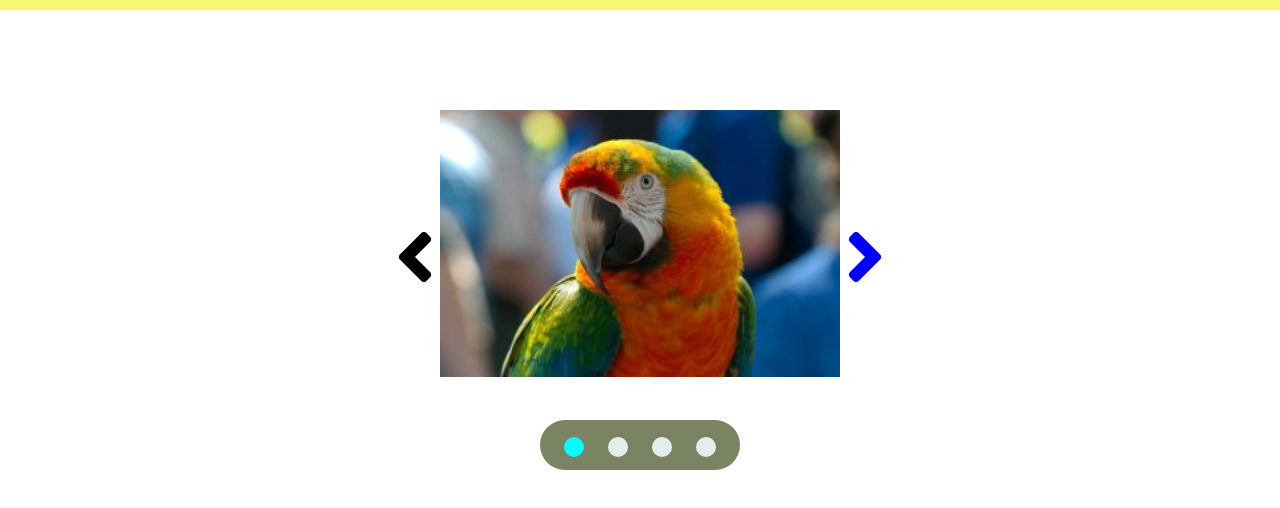
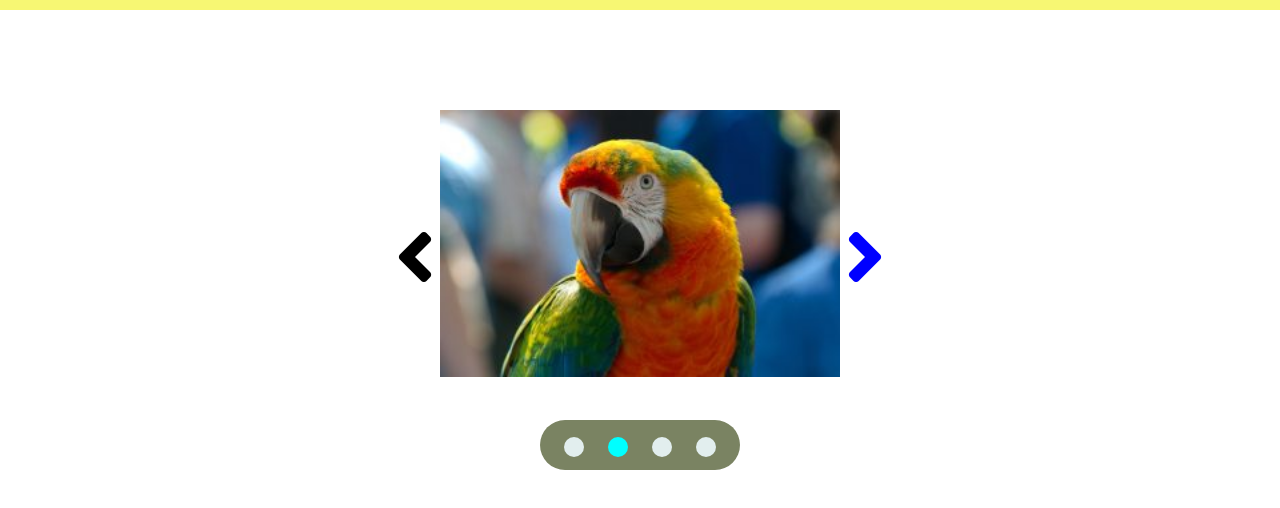
Before and after one commit to merlino79/js-jq-carousel, a plain HTML site: page index.html in a window 1280 px wide. Both pictures are taken after a click on the element 865 px from the left and 300 px from the top of the page. Shown: the part 40-548 px from the top of the page. Drawn offline with nearby package versions, Linux system fonts and the light colour scheme.

Commit message:
scorrimento circle

```diff
--- a/asset/js/script.js
+++ b/asset/js/script.js
@@ -14,21 +14,24 @@ $(document).ready(function() {
         var activeImg = $('.box-img img.visible');
         console.log(activeImg);
 
-        var activeCircle = $('.slider_control ul li.active');
+        var activeCircle = $(' li.active');
         console.log(activeCircle);
         // activeCircle.removeClass('active');
+
+        activeImg.removeClass('visible');
+        activeCircle.removeClass('active')
+            //console.log(activeImg.next());
 
         if (activeImg.hasClass('last')) {
             //aggiungo active a first
             $('.box-img img.first').addClass('visible');
-            $(' li.first').addClass('active');
+            $('li.first').addClass('active');
 
         } else {
-            activeImg.next('img').addClass('visible')
-            activeCircle.next('.ul li').addClass('active')
+            activeImg.next('').addClass('visible')
+            activeCircle.next('').addClass('active')
         }
-        activeImg.removeClass('visible');
-        //console.log(activeImg.next());
+
 
         activeImg.next('img').addClass('visible');
 
```
Also changed, not shown: index.html (+1 -1 lines).
